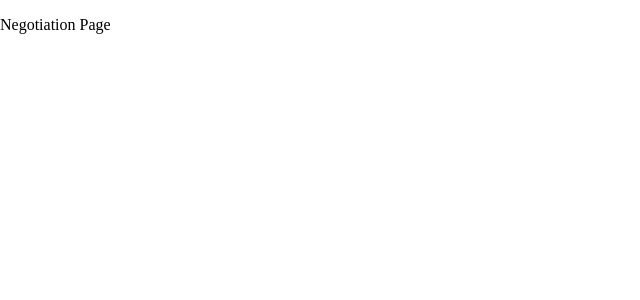
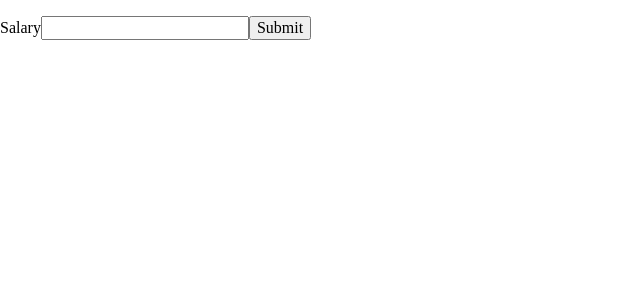
Before and after one commit to rr235/negotiation-app-client, a React app: page / in a window 1280 px wide. Shown: the top 300 px of the page, without its empty margins (0-640 px from the left). Built offline with nearby package versions, Linux system fonts and the light colour scheme.

Commit message:
chore: added input from component

```diff
--- a/package.json
+++ b/package.json
@@ -13,6 +13,7 @@
   "author": "rahulr",
   "license": "ISC",
   "dependencies": {
+    "prop-types": "^15.7.2",
     "react": "^16.13.1",
     "react-dom": "^16.13.1"
   },
--- /dev/null
+++ b/src/components/atoms/inputForm/InputForm.jsx
@@ -0,0 +1,24 @@
+import React from 'react';
+import { string, func } from 'prop-types';
+
+const InputForm = ({ label, id, onClick }) => (
+  <form>
+    <label htmlFor={id}>{label}</label>
+    <input type="number" id={id} />
+    <button type="submit" onClick={onClick}>
+      Submit
+    </button>
+  </form>
+);
+
+InputForm.propTypes = {
+  label: string.isRequired,
+  id: string.isRequired,
+  onClick: func,
+};
+
+InputForm.defaultProps = {
+  onClick: () => {},
+};
+
+export default InputForm;
--- /dev/null
+++ b/src/components/atoms/inputForm/index.js
@@ -0,0 +1,3 @@
+import InputForm from './InputForm.jsx';
+
+export default InputForm;
--- a/src/components/templates/main/Main.jsx
+++ b/src/components/templates/main/Main.jsx
@@ -1,5 +1,10 @@
 import React from 'react';
+import InputForm from '../../atoms/inputForm';
 
-const Main = () => <p>Negotiation Page</p>;
+const Main = () => (
+  <p>
+    <InputForm label="Salary" id="expectedSalary" />
+  </p>
+);
 
 export default Main;
```
Also changed, not shown: .eslintrc.json, 2 other files (tests, documents, lock files or other folders).
